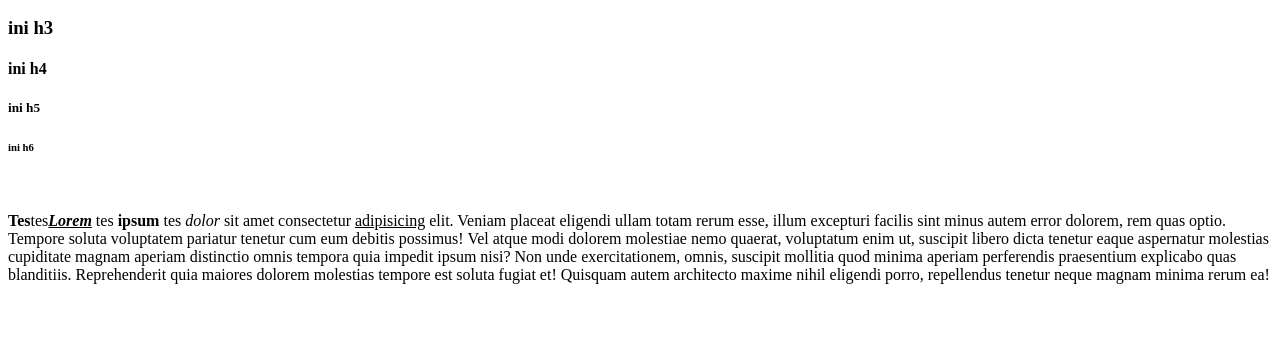
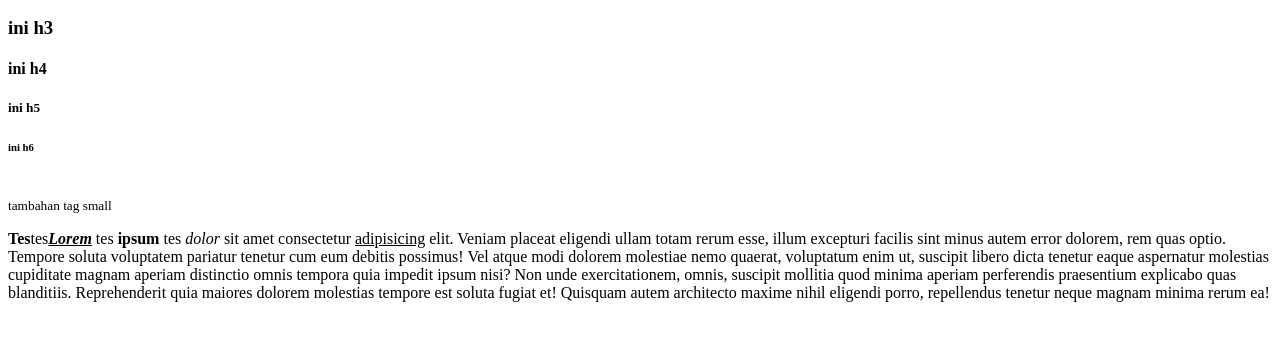
Before and after one commit to Figur-Aji/html-latihan_1-04-12-22, a plain HTML site: page index.html in a window 1280 px wide. Shown: the part 110-450 px from the top of the page. Drawn offline with Linux system fonts and the light colour scheme.

Commit message:
menambahkan tag small

```diff
--- a/index.html
+++ b/index.html
@@ -19,6 +19,9 @@
     <h5>ini h5</h5>
     <h6>ini h6</h6>
     <br>
+    <small>tambahan tag small</small>
+    <br>
+
     <!-- membuat paragraf -->
     <p><b>Tes</b>tes<b><i><u>Lorem</u></i></b> tes <strong>ipsum</strong> tes <i>dolor</i> sit amet consectetur
         <u>adipisicing</u> elit.
```
